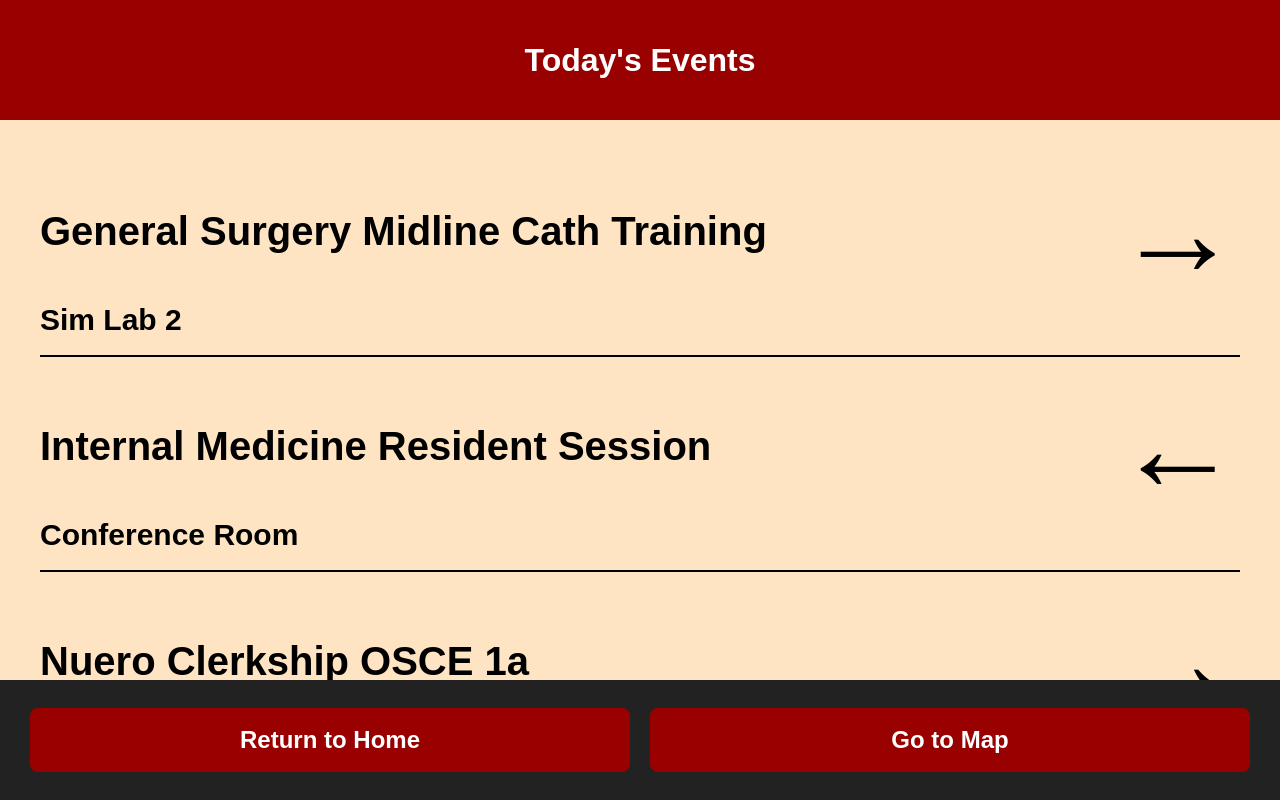
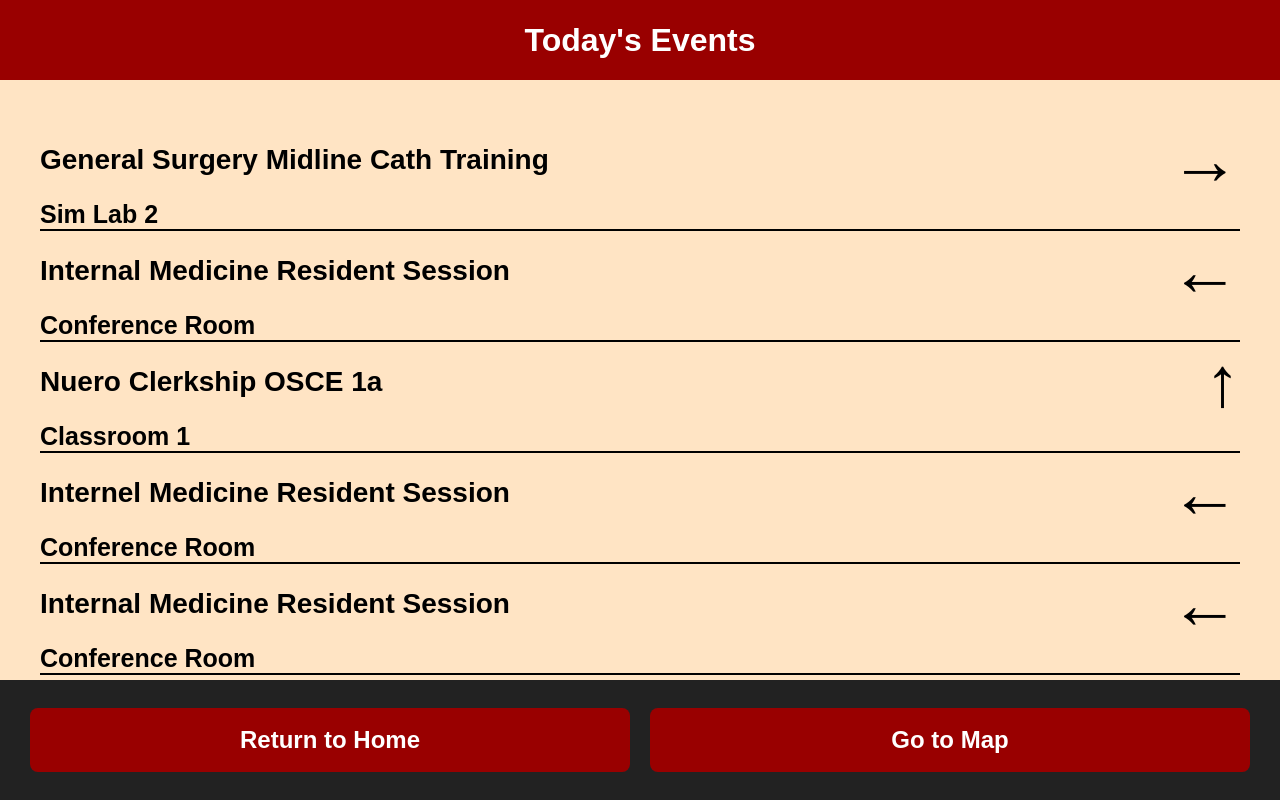
Before and after one commit to LoganJeong0/CSC-Kiosk-Site, a plain HTML site: page events.html in a window 1280 px wide. Drawn offline with Linux system fonts and the light colour scheme.

Commit message:
Formatting

```diff
--- a/events.css
+++ b/events.css
@@ -16,18 +16,18 @@ html, body {
 }
 
 h2 {
-  font-size: 40px;
+  font-size: 28px;
   display: flex;
   justify-content: space-between;
   align-items:center;
 }
 
 h2 span {
-  font-size: 125px;     /* the time on the right */
+  font-size: 70px;     /* the time on the right */
 }
 
 p {
-  font-size: 30px;
+  font-size: 25px;
   font-weight: bold;   /* replaces the <b> tags */
 }
 
@@ -47,7 +47,7 @@ hr{
 
 /* Header UI Elements */
 .events-header {
-    height: 15vh;
+    height: 10vh;
     background-color: #990000;
     color: white;
     display: flex;
@@ -85,7 +85,7 @@ hr{
 }
 
 .scroll-box {
-  height: 70vh;       /* the box stays this tall */
+  height: 75vh;       /* the box stays this tall */
   background-color: bisque;
   overflow-y: auto;    /* scrollbar appears when text doesn't fit */
   overflow-x: hidden;
--- a/events.html
+++ b/events.html
@@ -24,34 +24,49 @@
                 <b>General Surgery Midline Cath Training</b>
                 <span>→</span>
                 </h2>
-                <p style="font-size: 30px;"> <b>Sim Lab 2</b></p>
-                <br>
+                <p> <b>Sim Lab 2</b></p>
                 <hr>
-                <br>
 
                 <h2>
                 <b>Internal Medicine Resident Session</b>
                 <span>←</span>
                 </h2>
-                <p style="font-size: 30px;"> <b>Conference Room</b></p>
-                <br>
+                <p> <b>Conference Room</b></p>
                 <hr>
-                <br>
 
                 <h2>
                 <b>Nuero Clerkship OSCE 1a</b>
-                <span>→</span>
+                <span>↑</span>
                 </h2>
-                <p style="font-size: 30px;"> <b>Classroom 1</b></p>
-                <br>
+                <p> <b>Classroom 1</b></p>
                 <hr>
-                <br>
 
                 <h2>
                 <b>Internel Medicine Resident Session</b>
                 <span>←</span>
                 </h2>
-                <p style="font-size: 30px;"> <b>Conference Room</b></p>
+                <p> <b>Conference Room</b></p>
+                <hr>
+
+                <h2>
+                <b>Internal Medicine Resident Session</b>
+                <span>←</span>
+                </h2>
+                <p> <b>Conference Room</b></p>
+                <hr>
+
+                <h2>
+                <b>Nuero Clerkship OSCE 1a</b>
+                <span>↑</span>
+                </h2>
+                <p> <b>Classroom 1</b></p>
+                <hr>
+
+                <h2>
+                <b>Internel Medicine Resident Session</b>
+                <span>←</span>
+                </h2>
+                <p> <b>Conference Room</b></p>
 
 
 
@@ -60,7 +75,7 @@
 
                 <!-- <h2>
                 <b>[FILL NAME HERE]</b>
-                <span style="font-size: 25px;">[FILL TIME HERE]}</span>
+                <span>[FILL ARROW HERE]}</span>
                 </h2>
                 <p style="font-size: 30px;"> <b>[FILL ROOM HERE]</b></p> -->
 
--- a/main.css
+++ b/main.css
@@ -121,7 +121,7 @@ html, body {
 .touch-btn {
     width: 80vw;
     height: 8vh;
-    margin: 0;
+    margin: 1vh;
     font-size: clamp(2rem, 2vw, 2.5rem);
     font-weight: bold;
     background-color:  rgba(255,255,255,.4);
```
